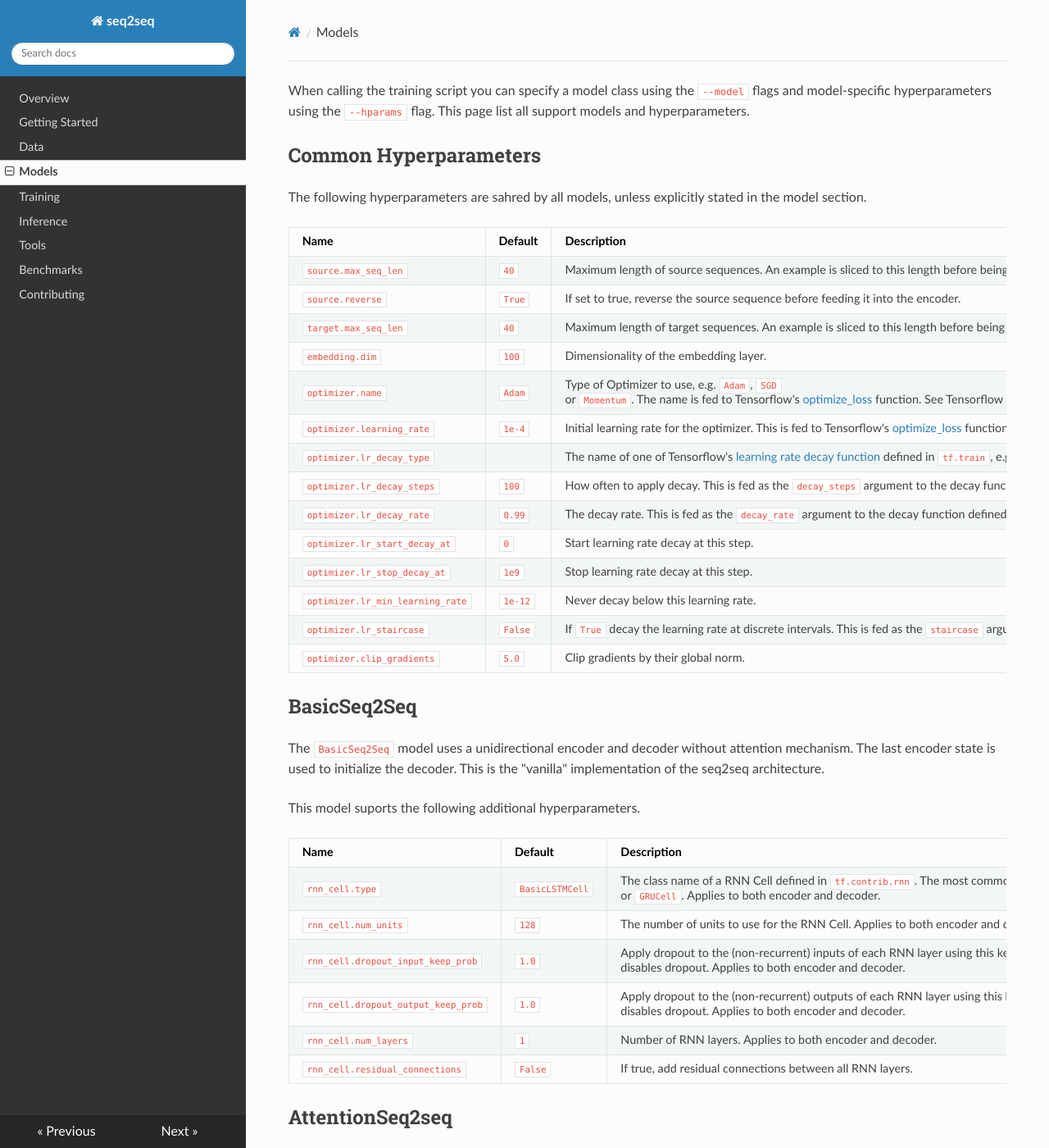
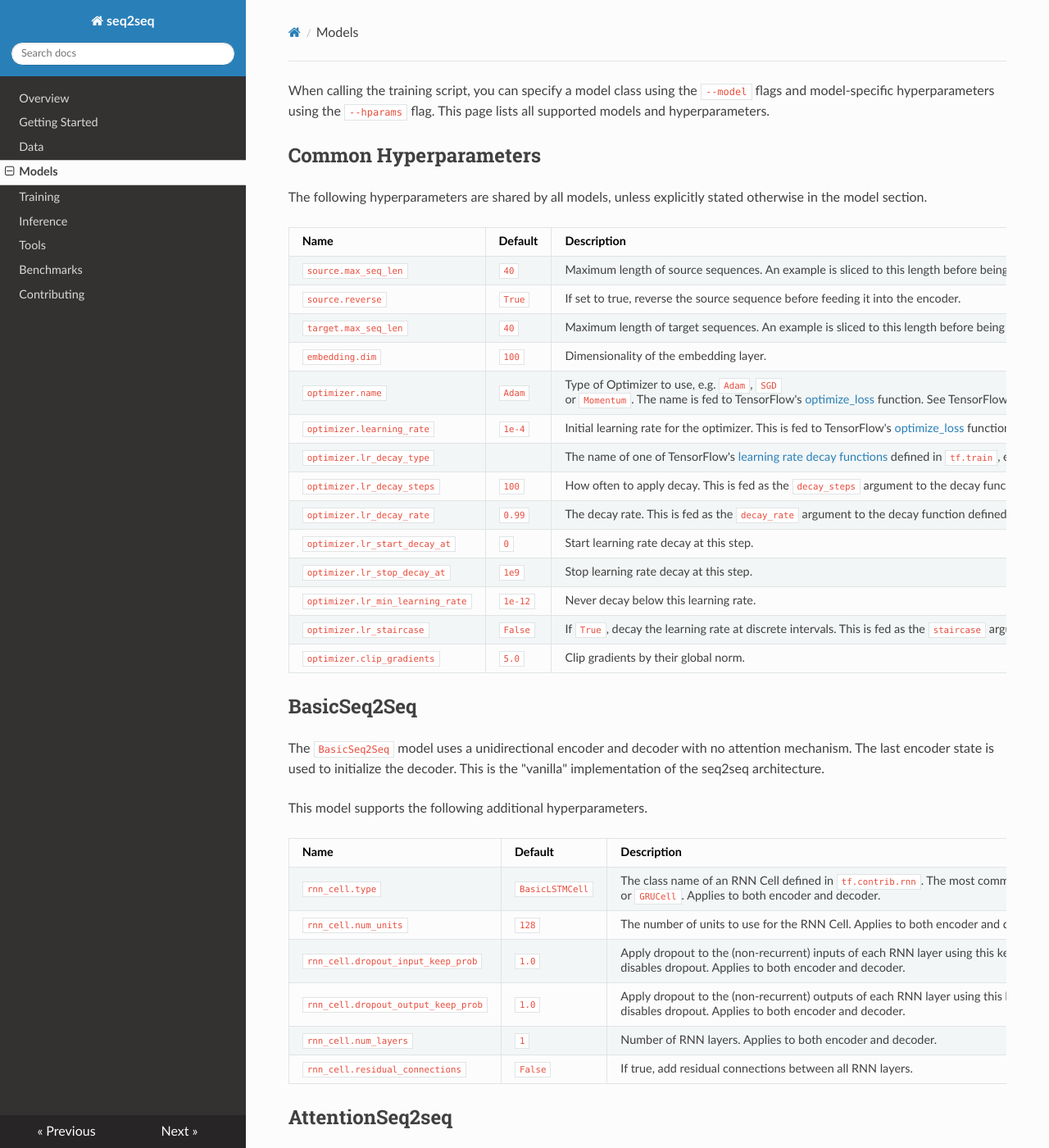
Before and after one commit to google/seq2seq, an MkDocs documentation site: the page built from docs/models.md, in a window 1280 px wide and 1400 px high. Shown: the whole window at 82% size. Built offline with MkDocs 1.6.1, drawn with Linux system fonts in a browser that asks for light colours; nearby versions of some CDN libraries; old or Windows-style settings are respelled for this version of MkDocs; some of the changed text lies outside the part shown.

Commit message:
Editing for the models section

```diff
--- a/docs/models.md
+++ b/docs/models.md
@@ -1,8 +1,8 @@
-When calling the training script you can specify a model class using the `--model` flags and model-specific hyperparameters using the `--hparams` flag. This page list all support models and hyperparameters.
+When calling the training script, you can specify a model class using the `--model` flags and model-specific hyperparameters using the `--hparams` flag. This page lists all supported models and hyperparameters.
 
 ## Common Hyperparameters
 
-The following hyperparameters are sahred by all models, unless explicitly stated in the model section.
+The following hyperparameters are shared by all models, unless explicitly stated otherwise in the model section.
 
 | Name | Default | Description |
 | --- | --- | --- |
@@ -10,27 +10,27 @@
 | `source.reverse` | `True` | If set to true, reverse the source sequence before feeding it into the encoder.|
 | `target.max_seq_len` | `40` | Maximum length of target sequences. An example is sliced to this length before being fed to the decoder. |
 | `embedding.dim` | `100` | Dimensionality of the embedding layer. |
-| `optimizer.name` | `Adam` | Type of Optimizer to use, e.g. `Adam`, `SGD` or `Momentum`. The name is fed to Tensorflow's [optimize_loss](https://www.tensorflow.org/api_docs/python/contrib.layers/optimization#optimize_loss) function. See Tensorflow documentation for more details and all available options. |
-| `optimizer.learning_rate` | `1e-4` | Initial learning rate for the optimizer. This is fed to Tensorflow's [optimize_loss](https://www.tensorflow.org/api_docs/python/contrib.layers/optimization#optimize_loss) function. |
-| `optimizer.lr_decay_type` |  | The name of one of Tensorflow's [learning rate decay function](https://www.tensorflow.org/api_docs/python/#training--decaying-the-learning-rate) defined in `tf.train`, e.g. `exponential_decay`. If this is an empty string (default) then no learning rate decay is used. |
+| `optimizer.name` | `Adam` | Type of Optimizer to use, e.g. `Adam`, `SGD` or `Momentum`. The name is fed to TensorFlow's [optimize_loss](https://www.tensorflow.org/api_docs/python/contrib.layers/optimization#optimize_loss) function. See TensorFlow documentation for more details and all available options. |
+| `optimizer.learning_rate` | `1e-4` | Initial learning rate for the optimizer. This is fed to TensorFlow's [optimize_loss](https://www.tensorflow.org/api_docs/python/contrib.layers/optimization#optimize_loss) function. |
+| `optimizer.lr_decay_type` |  | The name of one of TensorFlow's [learning rate decay functions](https://www.tensorflow.org/api_docs/python/#training--decaying-the-learning-rate) defined in `tf.train`, e.g. `exponential_decay`. If this is an empty string (default) then no learning rate decay is used. |
 | `optimizer.lr_decay_steps` | `100` | How often to apply decay. This is fed as the `decay_steps` argument to the decay function defined above. See Tensoflow documentation for more details. |
-| `optimizer.lr_decay_rate` | `0.99` | The decay rate. This is fed as the `decay_rate` argument to the decay function defined above. See Tensorfow documentation for more details. |
+| `optimizer.lr_decay_rate` | `0.99` | The decay rate. This is fed as the `decay_rate` argument to the decay function defined above. See TensorFlow documentation for more details. |
 | `optimizer.lr_start_decay_at` | `0` | Start learning rate decay at this step. |
 | `optimizer.lr_stop_decay_at` | `1e9` | Stop learning rate decay at this step.  |
 | `optimizer.lr_min_learning_rate` | `1e-12` | Never decay below this learning rate. |
-| `optimizer.lr_staircase` | `False` | If `True` decay the learning rate at discrete intervals. This is fed as the `staircase` argument to the decay function defined above. See Tensorfow documentation for more details. |
+| `optimizer.lr_staircase` | `False` | If `True`, decay the learning rate at discrete intervals. This is fed as the `staircase` argument to the decay function defined above. See TensorFlow documentation for more details. |
 | `optimizer.clip_gradients` | `5.0` | Clip gradients by their global norm. |
 
 ## BasicSeq2Seq
 
-The `BasicSeq2Seq` model uses a unidirectional encoder and decoder without attention mechanism. The last encoder state is used to initialize the decoder. This is the "vanilla" implementation of the seq2seq architecture.
+The `BasicSeq2Seq` model uses a unidirectional encoder and decoder with no attention mechanism. The last encoder state is used to initialize the decoder. This is the "vanilla" implementation of the seq2seq architecture.
 
-This model suports the following additional hyperparameters.
+This model supports the following additional hyperparameters.
 
 
 | Name | Default | Description |
 | --- | --- | --- |
-| `rnn_cell.type` | `BasicLSTMCell` | The class name of a RNN Cell defined in `tf.contrib.rnn`. The most common values are `BasicLSTMCell`, `LSTMCell` or `GRUCell`. Applies to both encoder and decoder. |
+| `rnn_cell.type` | `BasicLSTMCell` | The class name of an RNN Cell defined in `tf.contrib.rnn`. The most common values are `BasicLSTMCell`, `LSTMCell` or `GRUCell`. Applies to both encoder and decoder. |
 | `rnn_cell.num_units` | `128` | The number of units to use for the RNN Cell. Applies to both encoder and decoder. |
 | `rnn_cell.dropout_input_keep_prob` | `1.0` | Apply dropout to the (non-recurrent) inputs of each RNN layer using this keep probability. A value of `1.0` disables dropout. Applies to both encoder and decoder. |
 | `rnn_cell.dropout_output_keep_prob` | `1.0`| Apply dropout to the (non-recurrent) outputs of each RNN layer using this keep probability. A value of `1.0` disables dropout. Applies to both encoder and decoder. |
@@ -41,7 +41,7 @@
 
 ## AttentionSeq2seq
 
-`AttentionSeq2seq` is a sequence to sequence model that uses a unidirectional or bidirectional encoder and a decoder with attention mechanism. The last encoder state is not fed to the decoder. This implementation is comparable to the model in [Neural Machine Translation by Jointly Learning to Align and Translate](https://arxiv.org/abs/1409.0473).
+`AttentionSeq2seq` is a sequence to sequence model that uses a unidirectional or bidirectional encoder and a decoder with an attention mechanism. The last encoder state is not fed to the decoder. This implementation is comparable to the model in [Neural Machine Translation by Jointly Learning to Align and Translate](https://arxiv.org/abs/1409.0473).
 
 | Name | Default | Description |
 | --- | --- | --- |
```
